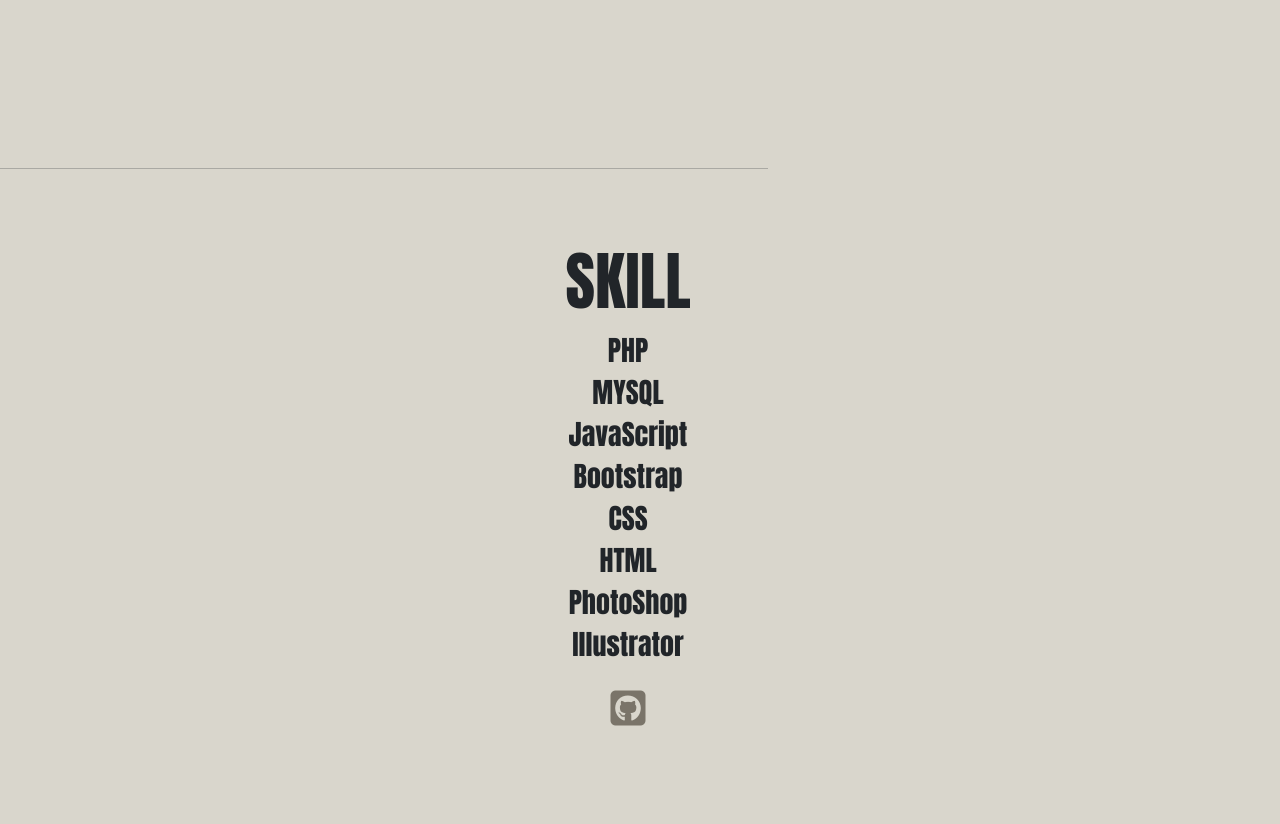
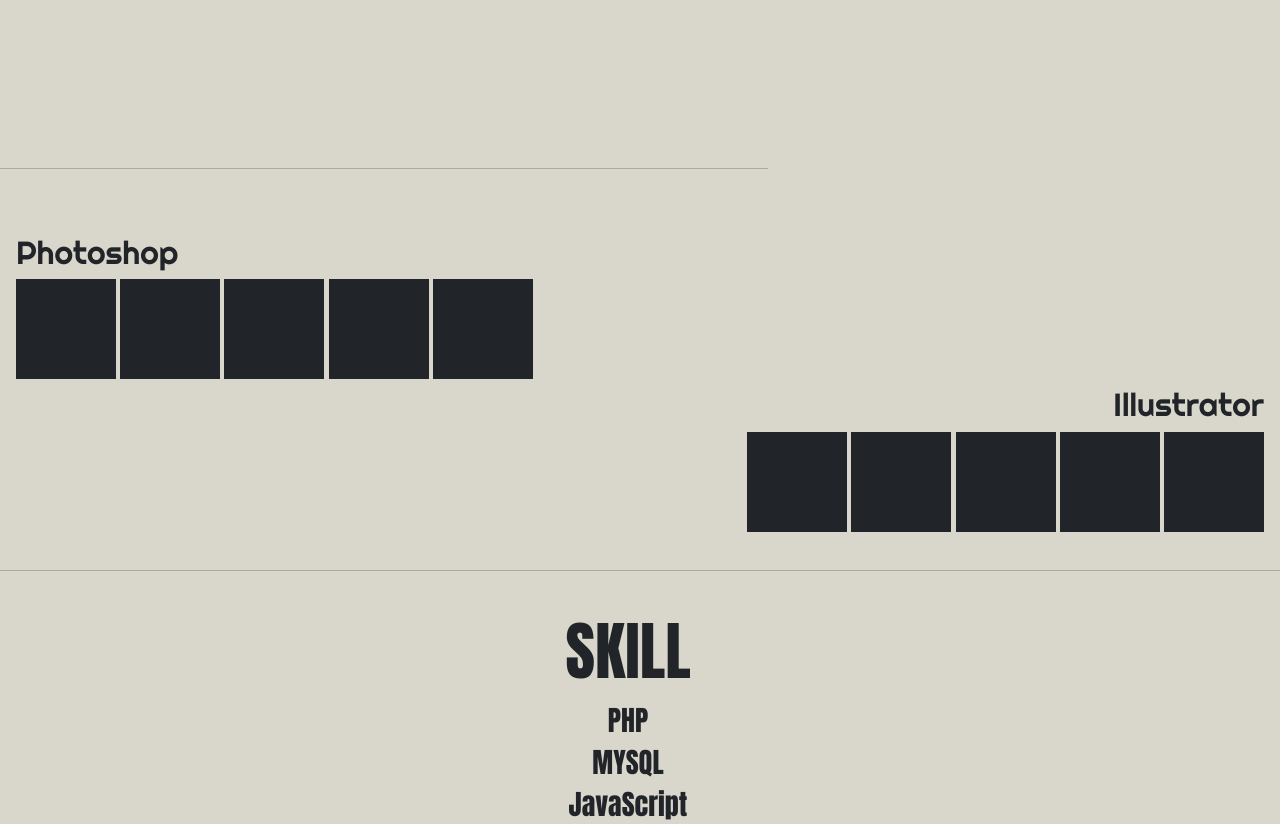
Before and after one commit to HannaWang003/220-fileZila-index, a PHP site: page / in a window 1280 px wide. Shown: the part 3705-4529 px from the top of the page. Before the commit the page ends 4431 px from the top, so only its background shows below. Run offline with PHP 8.4, Linux system fonts and the light colour scheme; some libraries are stand-ins or nearby versions.

Commit message:
切出ps及ill的位置

```diff
--- a/index.php
+++ b/index.php
@@ -198,6 +198,27 @@ background-size:cover;
             </div>
         </div>
         <hr style="width:60vw" class="mb-5">
+        <div class="row p-3 ">
+        <h2 class="text-start fsType01">Photoshop</h2>
+        <div class='text-start'>
+            <span class='bg-dark d-inline-block' style='width:100px;height:100px'></span>
+            <span class='bg-dark d-inline-block' style='width:100px;height:100px'></span>
+            <span class='bg-dark d-inline-block' style='width:100px;height:100px'></span>
+            <span class='bg-dark d-inline-block' style='width:100px;height:100px'></span>
+            <span class='bg-dark d-inline-block' style='width:100px;height:100px'></span>
+        </div>
+        <h2 class="text-end fsType01">Illustrator</h2>
+        <div class='text-end'>
+        <div class='text-end'>
+        <span class='bg-dark d-inline-block' style='width:100px;height:100px'></span>
+            <span class='bg-dark d-inline-block' style='width:100px;height:100px'></span>
+            <span class='bg-dark d-inline-block' style='width:100px;height:100px'></span>
+            <span class='bg-dark d-inline-block' style='width:100px;height:100px'></span>
+            <span class='bg-dark d-inline-block' style='width:100px;height:100px'></span>
+        </div>
+        </div>
+        </div>
+        <hr>
         <div class="row p-3 justify-content-center fs-3" style="width:100vw;">
             <!-- skill -->
             <span class="fsType text-center" style="font-size:5vw">SKILL</span>
```
